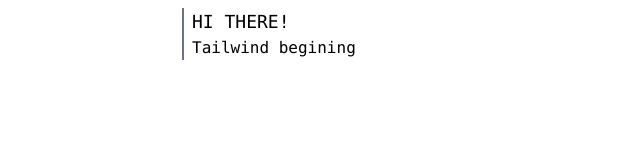
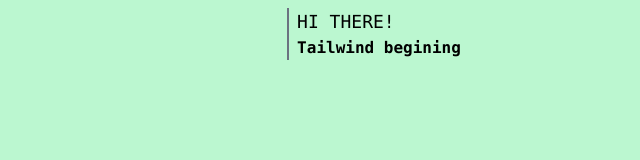
Before and after one commit to NegreevDashkovZakhar/tailwind-weather-app, a website: page src/templates/index.html in a window 1280 px wide. Shown: the whole page, without its empty margins (266-906 px from the left). Drawn offline with nearby package versions, Linux system fonts and the light colour scheme; files that its build step writes are made by us from their sources.

Commit message:
[ ]Restyled page

```diff
--- a/src/templates/index.html
+++ b/src/templates/index.html
@@ -2,17 +2,17 @@
 <html lang="en">
 
 <head>
-    <link rel="stylesheet" href="../style.css"/>
+    <link rel="stylesheet" href="style.css" />
     <meta charset="UTF-8">
     <meta http-equiv="X-UA-Compatible" content="IE=edge">
     <meta name="viewport" content="width=device-width, initial-scale=1.0">
-    <title>Document</title>
+    <title>Tailwind page</title>
 </head>
 
-<body class="text-xs font-mono">
-    <div class="border-l-2 pl-2 border-gray-500 ml-auto mr-auto mt-2 w-96">
+<body class="text-xs bg-green-200 font-mono">
+    <div class="border-l-2 pl-2 border-gray-500 ml-auto mr-auto mt-2 w-max">
         <h1 class="text-lg uppercase">Hi there!</h1>
-        <h2 class="text-base">Tailwind begining</h2>
+        <h2 class="text-base font-bold">Tailwind begining</h2>
     </div>
 </body>
 
```
